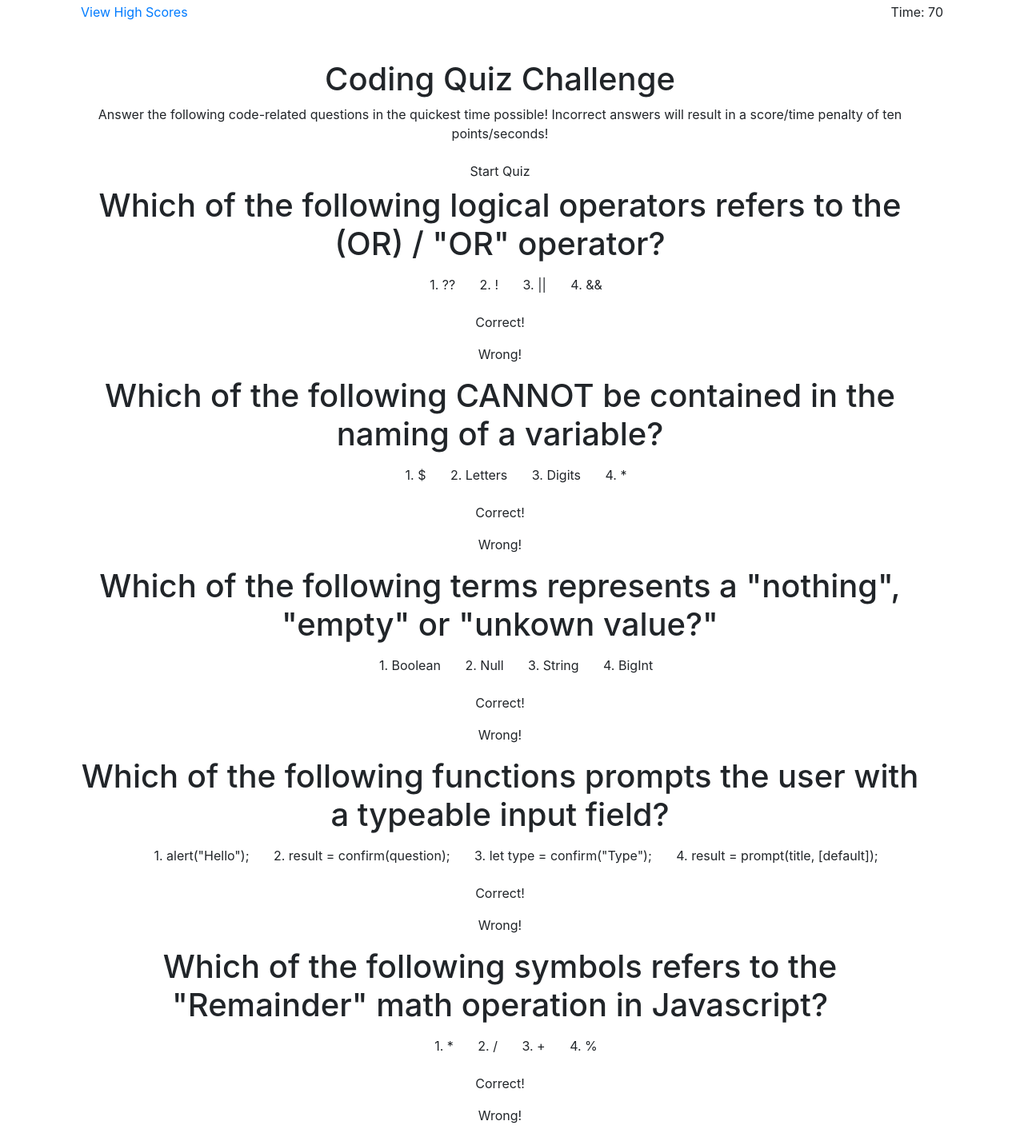
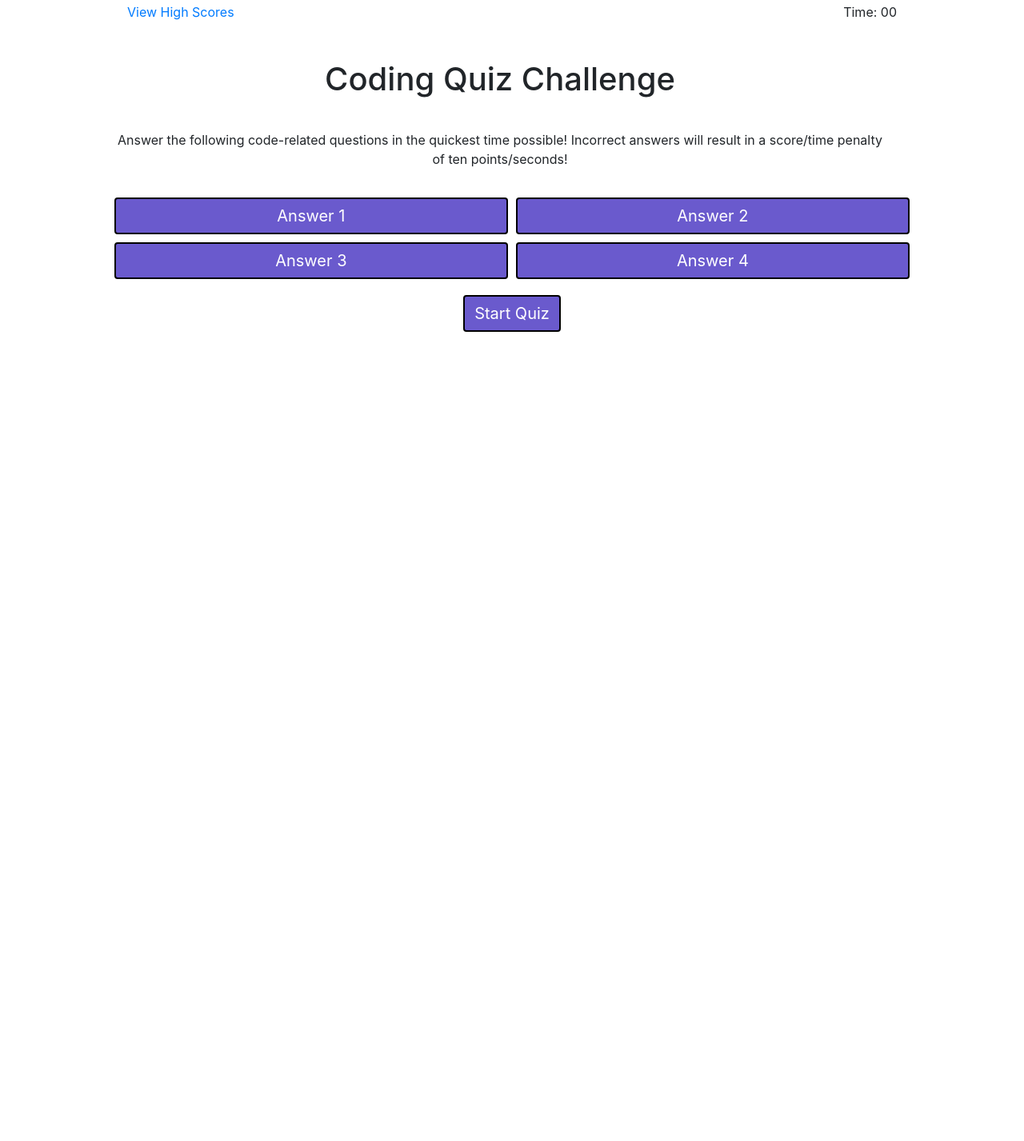
Before and after one commit to robbiemurphy7/code-quiz, a plain HTML site: page index.html in a window 1280 px wide. Shown: the part 13-1440 px from the top of the page at 80% size. After the commit the page ends 800 px from the top, so only its background shows below. Drawn offline with nearby package versions, Linux system fonts and the light colour scheme.

Commit message:
html simplified by rremoving questions and answers with placeholder info that will transition to javascript

```diff
--- a/assets/css/style.css
+++ b/assets/css/style.css
@@ -0,0 +1,27 @@
+* {
+    box-sizing: border-box;
+}
+
+.container {
+    max-width: 80%;
+}
+
+.btn-grid {
+    display: grid;
+    grid-template-columns: repeat(2, auto);
+    gap: 10px;
+    margin: 20px 0;
+}
+
+.btn {
+    background-color:slateblue;
+    color: white;
+    font-size: 20px;
+    border: 2px solid black;
+    transition-duration: 0.4s;
+}
+
+.btn:hover {
+    background-color:mediumpurple;
+    color:white;
+}
--- a/assets/js/script.js
+++ b/assets/js/script.js
@@ -3,17 +3,14 @@ const startQuizButton = document.querySelector("#start-btn");
 startQuizButton.addEventListener("click", startQuiz);
 
 function startQuiz() {
-    console.log("Quiz has begun.");
-}
-
-// TIMER
+    console.log("The quiz has begun.");
     var secondsLabel = document.querySelector("#seconds");
-var totalSeconds = 75;
+    var totalSeconds = 76;
     setInterval(setTime, 1000);
 
     function setTime() {
         --totalSeconds;
-    secondsLabel.innerHTML = pad(totalSeconds % 75);
+        secondsLabel.innerHTML = pad(totalSeconds % 76);
     }
 
     function pad(val) {
@@ -24,3 +21,4 @@ function pad(val) {
             return valString;
         }
     }
+}
--- a/index.html
+++ b/index.html
@@ -11,7 +11,7 @@
 </head>
 
 <body>
-    <header>
+<header>
     <div class="container">
         <div class="p-3 float-left">
             <a href="./high-scores.html">View High Scores</a>
@@ -21,123 +21,24 @@
             <label id="time">Time: <label id="seconds">00</label>
         </div>
     </div>
-    </header>
-
+</header>
     <div class="container">
-        <div id="question-container" class="hide"></div>
-        <section class="row w-100 p-3 d-flex justify-content-center text-center">
-            <h1 class="d-flex justify-content-center">Coding Quiz Challenge</h1>
-            <p class="d-flex justify-content-center">Answer the following code-related questions in the quickest time possible! Incorrect answers will result in a score/time penalty of ten points/seconds!</p>
-
-            <button button id="start-btn" class="start-btn btn">
-                Start Quiz
-            </button>
-
-        <div id="question">
-            <h1>Which of the following logical operators refers to the (OR) / "OR" operator?</h1>
-        </div>
-        <div id="answer-buttons" class="answer-btn">
-            <ul class="answer-group">
-                <button class="btn">1. ??</button>
-                <button class="btn">2. !</button>
-                <button class="btn">3. ||</button>
-                <button class="btn">4. &&</button>
-            </ul>
-
-            <div class="answer-outcome-positive">
-                <p>Correct!</p>
+        <div id="question-container" class="hide">
+            <div id="question">
+            <h1 class="row w-100 p-3 d-flex justify-content-center text-center">Coding Quiz Challenge</h1>
+            <p class="row w-100 p-3 d-flex justify-content-center text-center">Answer the following code-related questions in the quickest time possible! Incorrect answers will result in a score/time penalty of ten points/seconds!</p>
             </div>
-
-            <div class="answer-outcome-negative">
-                <p>Wrong!</p>
+            <div id="answer-buttons" class="btn-grid text-center">
+                <button class="btn">Answer 1</button>
+                <button class="btn">Answer 2</button>
+                <button class="btn">Answer 3</button>
+                <button class="btn">Answer 4</button>
             </div>
         </div>
-
-        <div id="question">
-            <h1>Which of the following CANNOT be contained in the naming of a variable?</h1>
+        <div class="start justify-content-center text-center">
+            <button button id="start-btn" class="start-btn btn">Start Quiz</button>
         </div>
-        <div id="answer-buttons" class="answer-btn">
-            <ul class="answer-group">
-                <button class="btn">1. $</button>
-                <button class="btn">2. Letters</button>
-                <button class="btn">3. Digits</button>
-                <button class="btn">4. *</button>
-            </ul>
-
-            <div class="answer-outcome-positive">
-                <p>Correct!</p>
-            </div>
-
-            <div class="answer-outcome-negative">
-                <p>Wrong!</p>
-            </div>
-        </div>
-
-        <div id="question">
-            <h1>Which of the following terms represents a "nothing", "empty" or "unkown value?"</h1>
-        </div>
-        <div id="answer-buttons" class="answer-btn">
-            <ul class="answer-group">
-                <button class="btn">1. Boolean</button>
-                <button class="btn">2. Null</button>
-                <button class="btn">3. String</button>
-                <button class="btn">4. BigInt</button>
-            </ul>
-
-            <div class="answer-outcome-positive">
-                <p>Correct!</p>
-            </div>
-
-            <div class="answer-outcome-negative">
-                <p>Wrong!</p>
-            </div>
-        </div>
-
-        <div id="question">
-            <h1>Which of the following functions prompts the user with a typeable input field?</h1>
-        </div>
-        <div id="answer-buttons" class="answer-btn">
-            <ul class="answer-group">
-                <button class="btn">1. alert("Hello");</button>
-                <button class="btn">2. result = confirm(question);</button>
-                <button class="btn">3. let type = confirm("Type");</button>
-                <button class="btn">4. result = prompt(title, [default]);</button>
-            </ul>
-
-            <div class="answer-outcome-positive">
-                <p>Correct!</p>
-            </div>
-
-            <div class="answer-outcome-negative">
-                <p>Wrong!</p>
-            </div>
-        </div>
-
-        <div id="question">
-            <h1>Which of the following symbols refers to the "Remainder" math operation in Javascript?</h1>
-        </div>
-        <div id="answer-buttons" class="answer-btn">
-            <ul class="answer-group">
-                <button class="btn">1. *</button>
-                <button class="btn">2. /</button>
-                <button class="btn">3. +</button>
-                <button class="btn">4. %</button>
-            </ul>
-
-            <div class="answer-outcome-positive">
-                <p>Correct!</p>
-            </div>
-
-            <div class="answer-outcome-negative">
-                <p>Wrong!</p>
-            </div>
-        </div>
-
-        </div>
-
-    <script src="./assets/js/script.js"></script>
-        </div>
-        </section>
     </div>
 </body>
+<script src="./assets/js/script.js"></script>
 </html>
```
Lines whose indentation alone changed are shown as unchanged.
